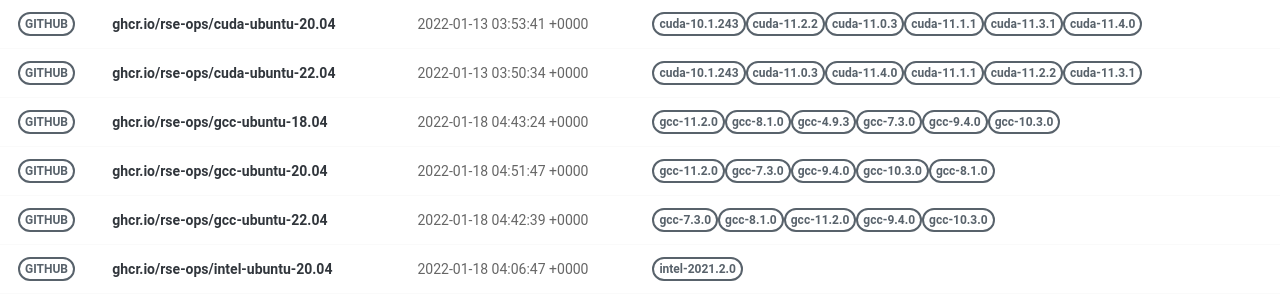
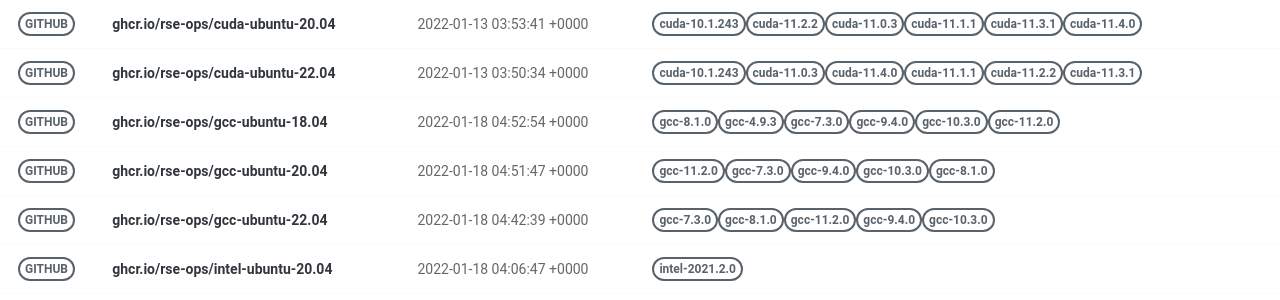
Before and after one commit to rse-ops/docker-images, a Jekyll site: the page built from pages/index.md, in a window 1280 px wide. Shown: the part 277-577 px from the top of the page. Built offline with Jekyll 4.4.1, drawn with Linux system fonts in a browser that asks for light colours; nearby versions of some CDN libraries.

Commit message:
Automated push to update library 2022-01-18

```diff
--- a/_library/ghcr.io-rse-ops-gcc-ubuntu-18.04.md
+++ b/_library/ghcr.io-rse-ops-gcc-ubuntu-18.04.md
@@ -1,14 +1,11 @@
 ---
 layout: container
 name: ghcr.io/rse-ops/gcc-ubuntu-18.04
-updated_at: 2022-01-18 04:43:24.301353
+updated_at: 2022-01-18 04:52:54.245261
 
 
 container_url: https://github.com/orgs/rse-ops/packages/container/package/gcc-ubuntu-18.04
 versions:
- - tag: gcc-11.2.0
-   dockerfile: https://github.com/rse-ops/docker-images/blob/main/ubuntu/gcc/Dockerfile
-   manifest: https://crane.ggcr.dev/manifest/ghcr.io/rse-ops/gcc-ubuntu-18.04:gcc-11.2.0
  - tag: gcc-8.1.0
    dockerfile: https://github.com/rse-ops/docker-images/blob/main/ubuntu/gcc/Dockerfile
    manifest: https://crane.ggcr.dev/manifest/ghcr.io/rse-ops/gcc-ubuntu-18.04:gcc-8.1.0
```
Also changed, not shown: other parts of _library/ghcr.io-rse-ops-gcc-ubuntu-18.04.md (+3 -0 lines).
